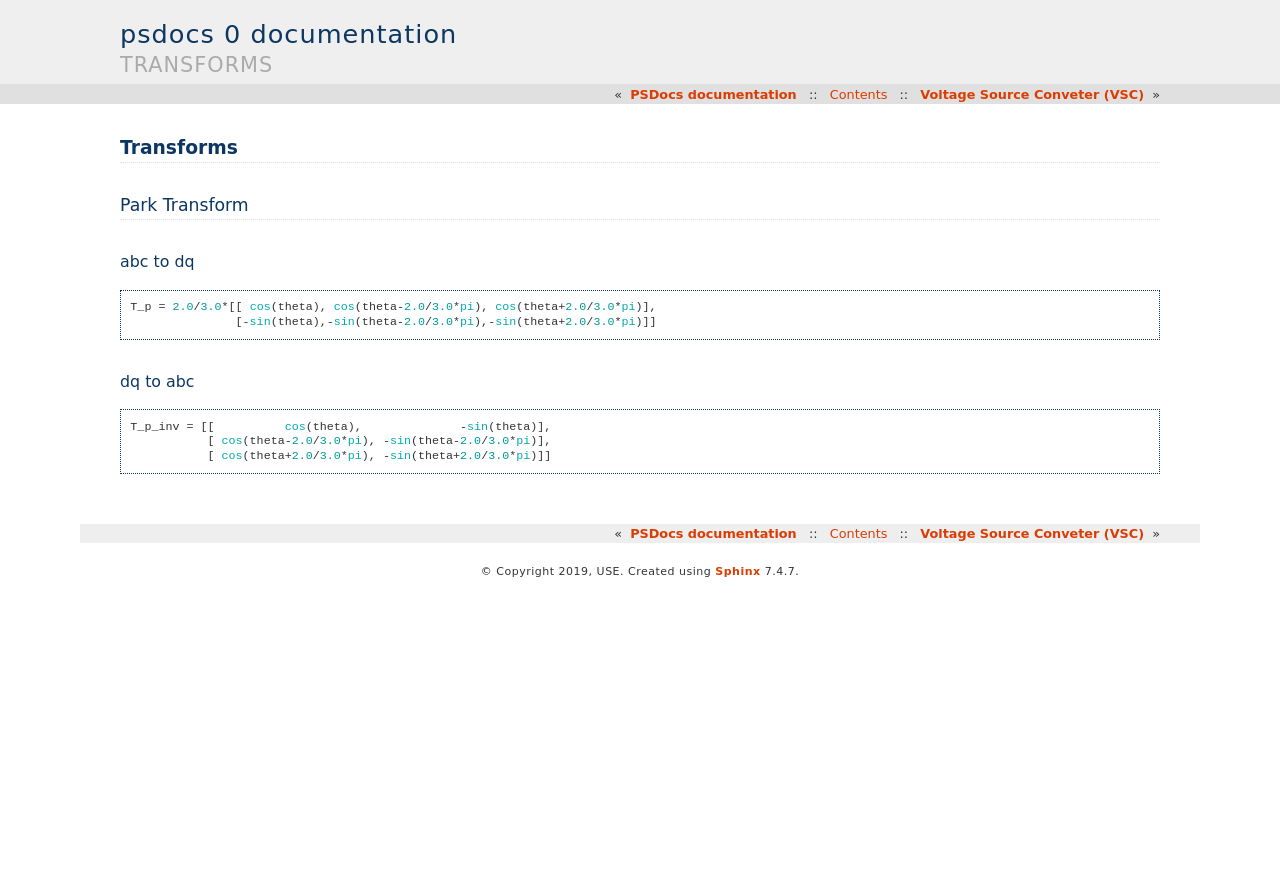
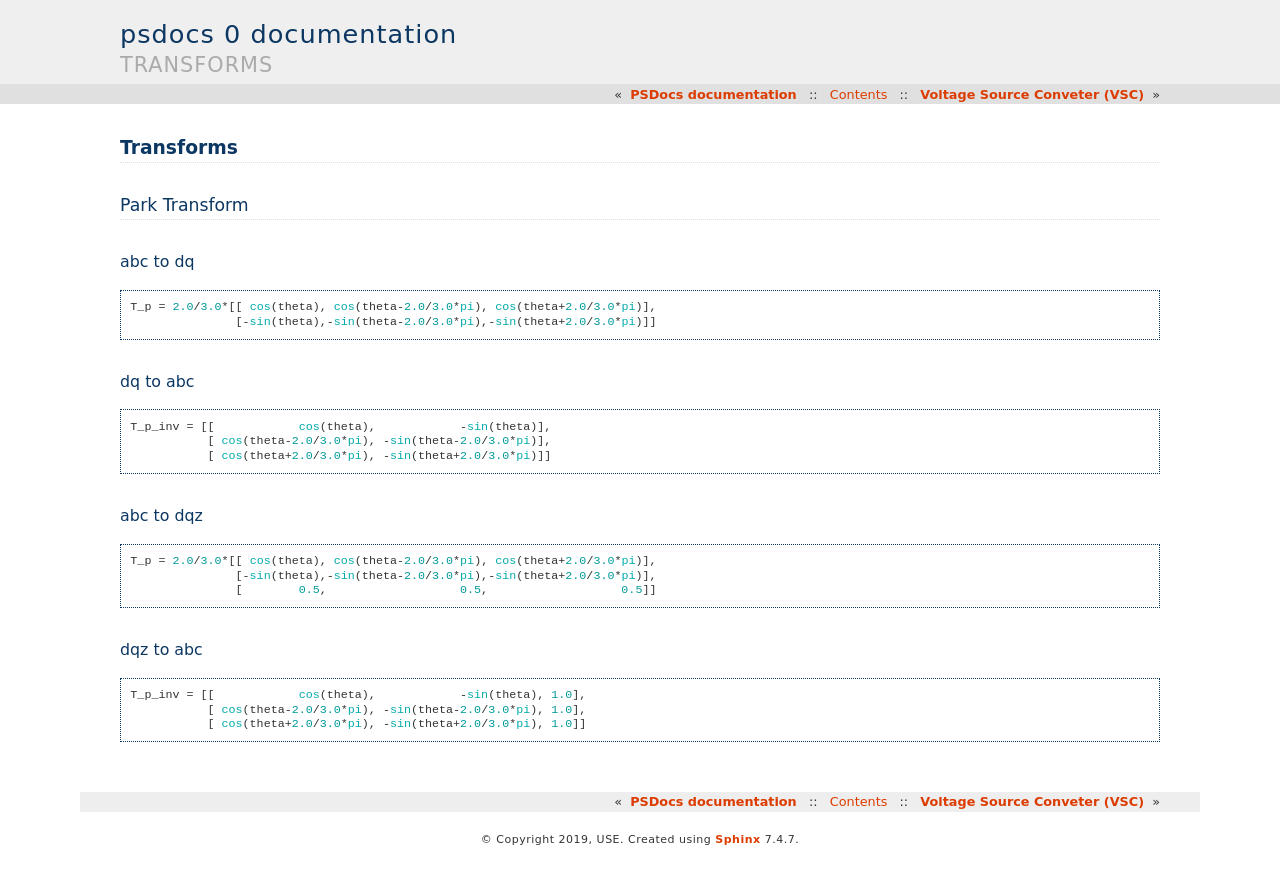
Before and after one commit to psmodels/psdocs, a Sphinx documentation site: the page built from source/commons.rst, in a window 1280 px wide. Shown: the top 884 px of the page. Built offline with Sphinx 7.4.7, drawn with Linux system fonts in a browser that asks for light colours.

Commit message:
z sequence added

```diff
--- a/source/commons.rst
+++ b/source/commons.rst
@@ -18,6 +18,26 @@
 
 .. code-block:: matlab
 
-    T_p_inv = [[          cos(theta),              -sin(theta)],
+    T_p_inv = [[            cos(theta),            -sin(theta)],
                [ cos(theta-2.0/3.0*pi), -sin(theta-2.0/3.0*pi)],
                [ cos(theta+2.0/3.0*pi), -sin(theta+2.0/3.0*pi)]]
+
+
+abc to dqz
+''''''''''
+
+.. code-block:: matlab
+
+   T_p = 2.0/3.0*[[ cos(theta), cos(theta-2.0/3.0*pi), cos(theta+2.0/3.0*pi)],
+                  [-sin(theta),-sin(theta-2.0/3.0*pi),-sin(theta+2.0/3.0*pi)],
+                  [        0.5,                   0.5,                   0.5]]
+
+
+dqz to abc
+''''''''''
+
+.. code-block:: matlab
+
+    T_p_inv = [[            cos(theta),            -sin(theta), 1.0],
+               [ cos(theta-2.0/3.0*pi), -sin(theta-2.0/3.0*pi), 1.0],
+               [ cos(theta+2.0/3.0*pi), -sin(theta+2.0/3.0*pi), 1.0]]
```
